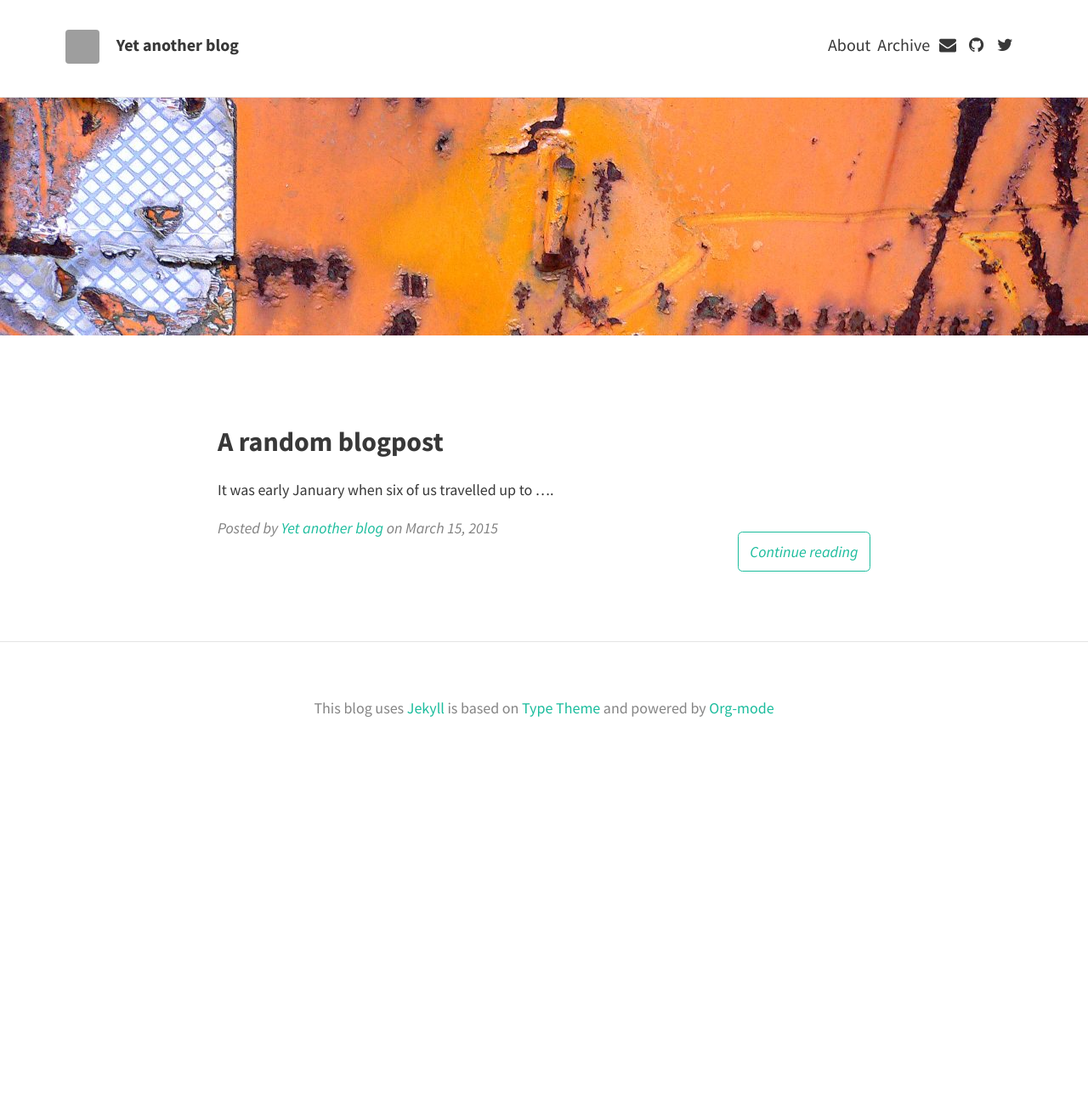
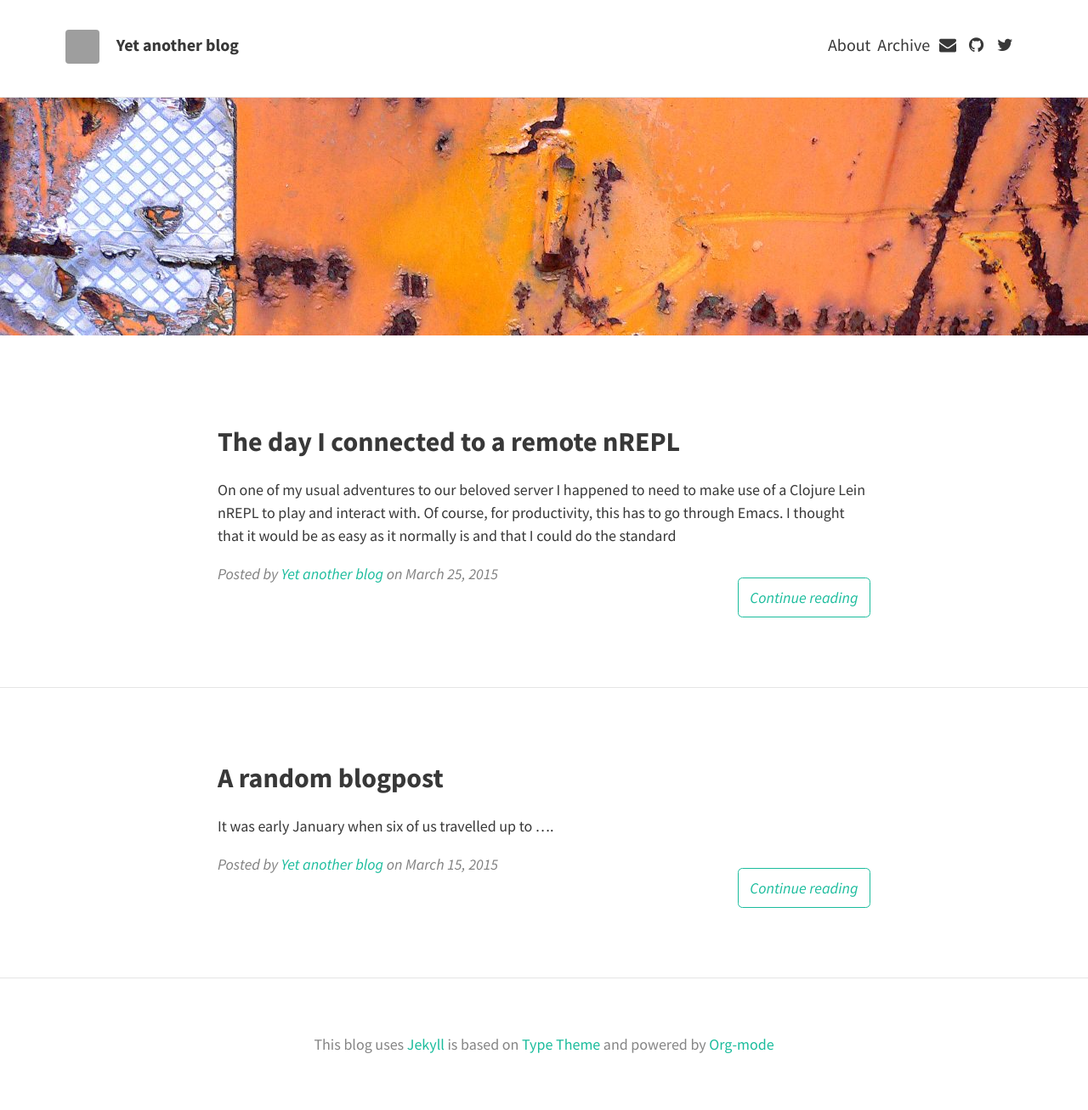
Before and after one commit to emanjavacas/emanjavacas.github.io.bak, a Jekyll site: the page built from index.html, in a window 1280 px wide. Shown: the whole page at 85% size. Built offline with Jekyll 4.4.1, drawn with Linux system fonts in a browser that asks for light colours; nearby versions of some CDN libraries; the list of posts is cut into pages by our own code; before the commit the page ends 911 px from its top, so only the background shows below that; grey boxes are pictures that could not be loaded.

Commit message:
post commit

```diff
--- /dev/null
+++ b/_posts/2015-03-25-the-day-i-connected-to-a-remote-nrepl.html
@@ -0,0 +1,128 @@
+---
+layout: post
+comments: true
+title: The day I connected to a remote nREPL
+tags: geekery emacs clojure
+---
+
+<p>
+On one of my usual adventures to our beloved server I happened to need to make use of a Clojure Lein nREPL to play and interact with.
+Of course, for productivity, this has to go through Emacs. I thought that it would be as easy as it normally is and that I
+could do the standard
+</p>
+
+<div class="org-src-container">
+
+<pre class="src src-text">M-x cider-jack-in
+</pre>
+</div>
+
+<p>
+on a remote file and be happy. But it didn&rsquo;t work for reasons probably related to the way I installed <code>lein</code> on the server<sup><a id="fnr.1" class="footref" href="#fn.1">1</a></sup>.
+</p>
+
+<p>
+Anyway, I got inspired by this <a href="http://asymmetrical-view.com/2009/08/20/emacs-slime-remote-repl.html">old post</a> from 2009 and tried an alternative way using a SSH-tunnel.
+</p>
+
+<p>
+That&rsquo;s how it goes:
+</p>
+
+
+<p>
+<b>First</b> Have a nREPL process running inside a <a href="https://kb.iu.edu/d/acuy">screen</a> on the remote server.
+</p>
+
+<p>
+Of course, it doesn&rsquo;t have to run
+through <code>screen</code>, but it sure has advantages, the most prominent being that the process won&rsquo;t die in case of a connection failure.
+</p>
+<div class="org-src-container">
+
+<pre class="src src-text">$ screen -S repl
+$ lein repl
+</pre>
+</div>
+
+<p>
+This will output the usual welcome message:
+</p>
+
+<div class="org-src-container">
+
+<pre class="src src-text">nREPL server started on port 55222 on host 127.0.0.1 - nrepl://127.0.0.1:55222
+REPL-y 0.3.5, nREPL 0.2.6
+Clojure 1.6.0
+Java HotSpot(TM) 64-Bit Server VM 1.8.0_11-b12
+    Docs: (doc function-name-here)
+          (find-doc "part-of-name-here")
+  Source: (source function-name-here)
+ Javadoc: (javadoc java-object-or-class-here)
+    Exit: Control+D or (exit) or (quit)
+ Results: Stored in vars *1, *2, *3, an exception in *e
+
+user=&gt;
+</pre>
+</div>
+
+<p>
+Now take note of the port (in this case 55222), because we will use it as the destination port of the ssh tunnel.
+</p>
+
+<p>
+<b>Second</b> Create a SSH tunnel (info <a href="http://www.revsys.com/writings/quicktips/ssh-tunnel.html">here</a>) between a local port of your choice (1008 for instance) and the local port in the server where the nREPL is running (55222 in this case).
+</p>
+
+
+<p>
+This means:
+</p>
+<div class="org-src-container">
+
+<pre class="src src-text">ssh -L 1009:localhost:55222 username@remotehost
+</pre>
+</div>
+
+<p>
+<b>Finally</b> you need to navigate to a clojure project in the remote host via <code>tramp</code> and then connect to the tunneled port.
+Now, I was used to invoke my repls in <code>emacs</code> through <code>M-x cider-jack-in</code>. This time you will be using <code>M-x cider-connect</code> instead
+and explicitly connect to the entry port that you specified when setting up the tunnel.
+</p>
+
+<p>
+For this example, I wrote
+</p>
+
+<div class="org-src-container">
+
+<pre class="src src-text">M-x cider-connect RET localhost RET 1009
+</pre>
+</div>
+
+<p>
+and voilá! a cider-repl buffer automatically showed up. Note that we don&rsquo;t have to wait for the JVM to start since it is already running at the other side of the tunnel.
+</p>
+
+<p>
+And so I was able to happily enjoy interactive developing on a remote server. Hooray!
+</p>
+<div id="footnotes">
+<h2 class="footnotes">Footnotes: </h2>
+<div id="text-footnotes">
+
+<div class="footdef"><sup><a id="fn.1" class="footnum" href="#fnr.1">1</a></sup> <p class="footpara">
+I was getting an error of the form
+</p>
+<div class="org-src-container">
+
+<pre class="src src-text">error in process sentinel: Could not start nREPL server: /bin/sh: 1: lein: not found
+</pre>
+</div>
+<p class="footpara">
+that I couldn&rsquo;t really tackle since I don&rsquo;t have admin rights.
+</p></div>
+
+
+</div>
+</div>
--- a/_sass/layouts/_index.scss
+++ b/_sass/layouts/_index.scss
@@ -43,7 +43,6 @@
 .pagination .button {
   /* margin: 0 1.5em; */
   i {
-
       vertical-align: right;
   }
 }
--- a/_sass/layouts/_posts.scss
+++ b/_sass/layouts/_posts.scss
@@ -15,8 +15,10 @@ article {
     font-size: 0.9em;
     .org-src-container {
 	font-size: .8em;
-	margin-left: -30px;
-	margin-right: -30px;
+	/* margin-left: -30px; */
+	/* margin-right: -30px; */
+	margin-left: 5px;
+	margin-right: -70px;
     }
      h2 {
 	font-size: 1.3em;
@@ -25,7 +27,10 @@ article {
     @extend %link-hover;
   }
   .footnotes {
-    font-size: 0.8em;
+    font-size: 0.9em;
+  }
+    .footdef {
+	font-size: .9em;
   }
 }
 header {
```
Also changed, not shown: _posts/2015-03-15-first-post.html (+5 -2 lines), 1 other file.
